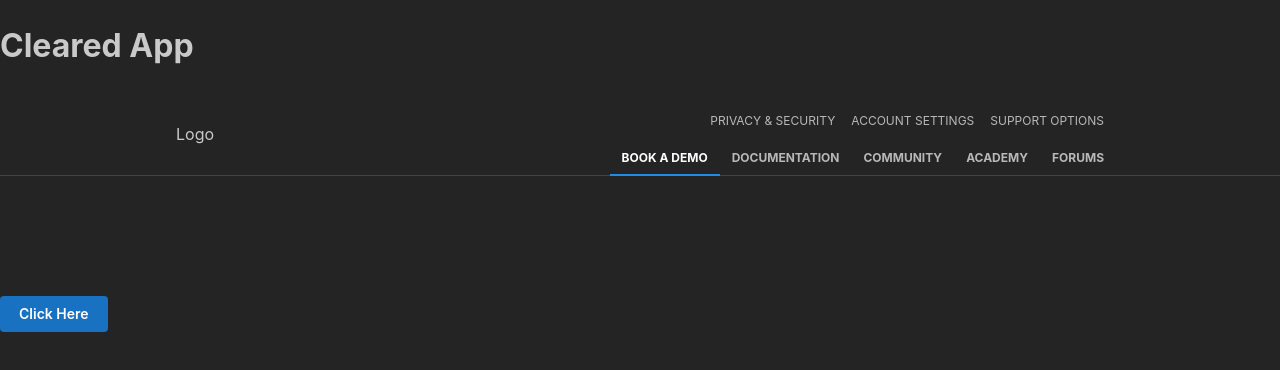
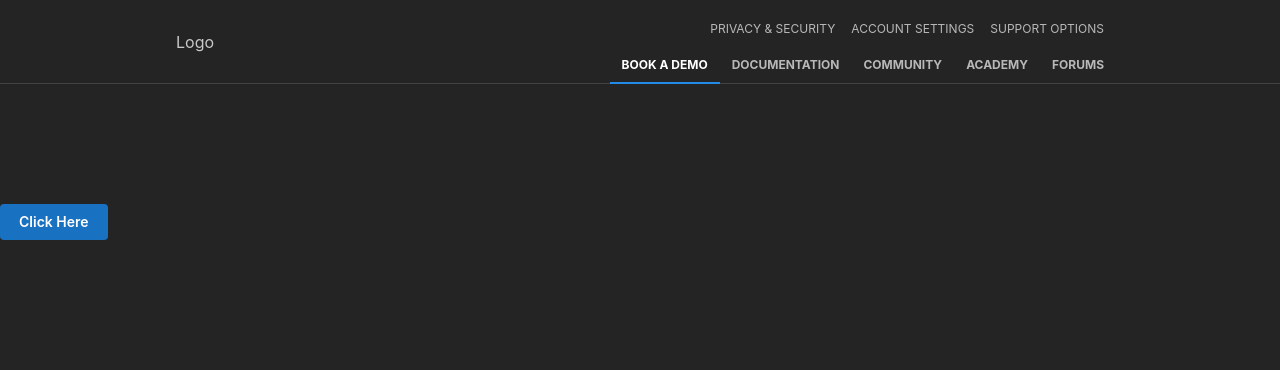
Before and after one commit to ronBP95/my-react-vite-app, a React (Vite) app: page / in a window 1280 px wide. Shown: the top 370 px of the page. Built offline with nearby package versions, Linux system fonts and the light colour scheme.

Commit message:
Remove unnecessary imports

```diff
--- a/src/App.jsx
+++ b/src/App.jsx
@@ -9,7 +9,6 @@
 
   return (
     <MantineProvider forceColorScheme='dark'>
-        <h1>Cleared App</h1>
         <Header />
         <Button>Click Here</Button>
     </MantineProvider>
```
